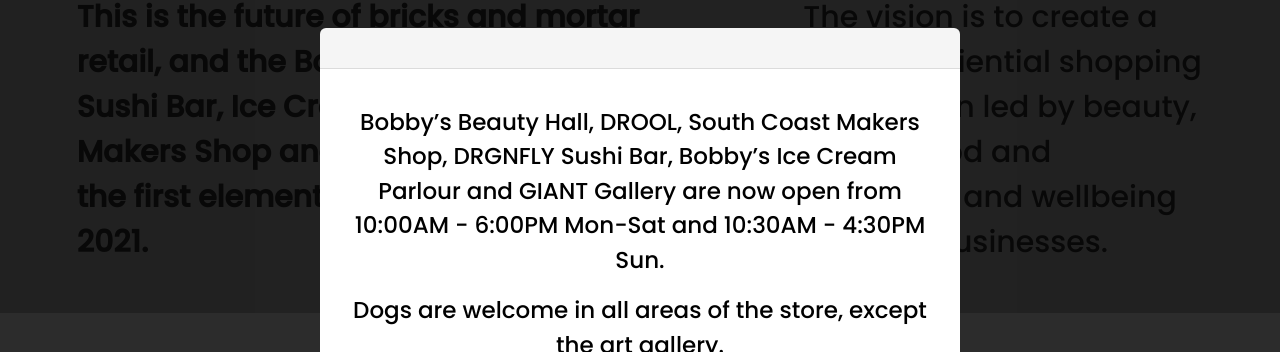
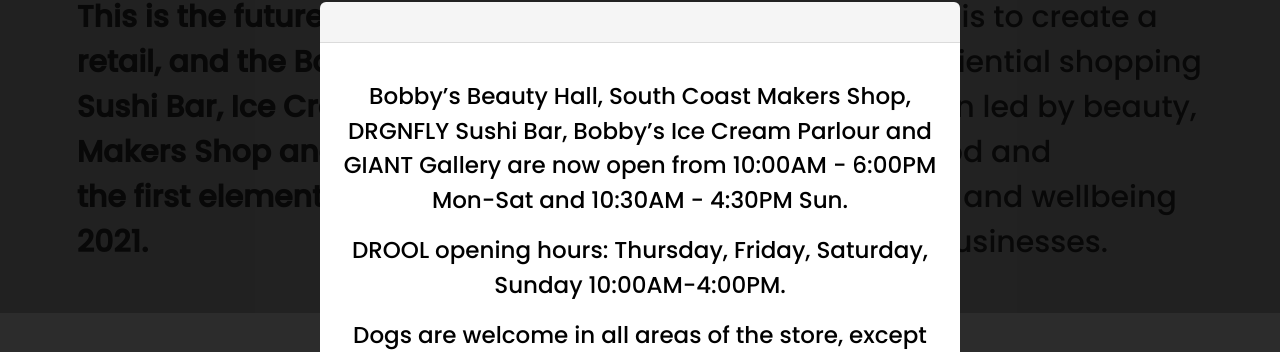
Before and after one commit to olilewis1/BobbysBournemouth, a React (Create React App) app: page / in a window 1280 px wide. Shown: the part 170-522 px from the top of the page. Built offline with nearby package versions, Linux system fonts and the light colour scheme.

Commit message:
finished taking only first 81 data points

```diff
--- a/src/components/Home.js
+++ b/src/components/Home.js
@@ -102,7 +102,10 @@
                 </div>
                 <div className="modal-card-body has-text-centered" >
                   <p className="mt-4 " id="modal-homepage">
-                    Bobby’s Beauty Hall, DROOL, South Coast Makers Shop, DRGNFLY Sushi Bar, Bobby’s Ice Cream Parlour and GIANT Gallery are now open from 10:00AM - 6:00PM Mon-Sat and 10:30AM - 4:30PM Sun.
+                    Bobby’s Beauty Hall, South Coast Makers Shop, DRGNFLY Sushi Bar, Bobby’s Ice Cream Parlour and GIANT Gallery are now open from 10:00AM - 6:00PM Mon-Sat and 10:30AM - 4:30PM Sun.
+                  </p>
+                  <p className="mt-4 " id="modal-homepage">
+                    DROOL opening hours: Thursday, Friday, Saturday, Sunday 10:00AM-4:00PM.
                   </p>
                   <p className="mt-4 " id="modal-homepage">
                     Dogs are welcome in all areas of the store, except the art gallery.
```
